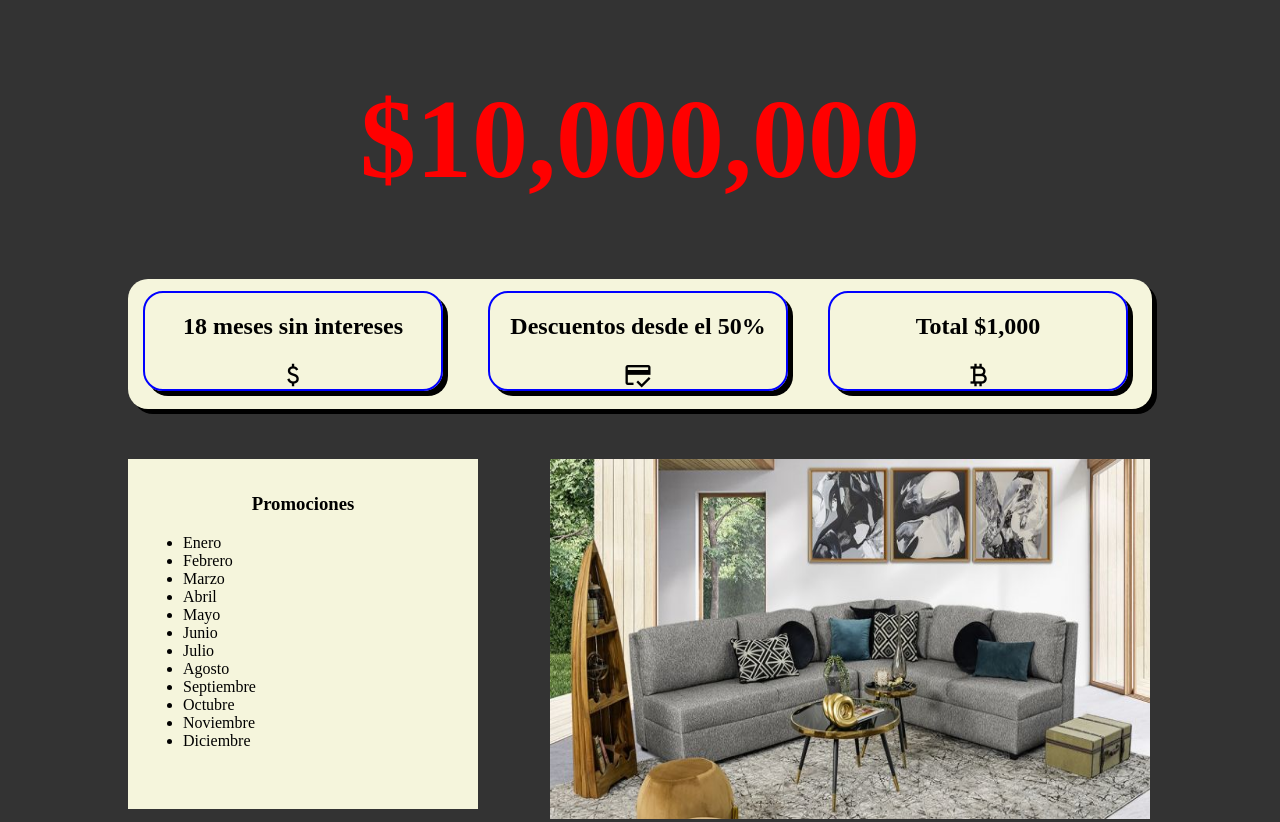
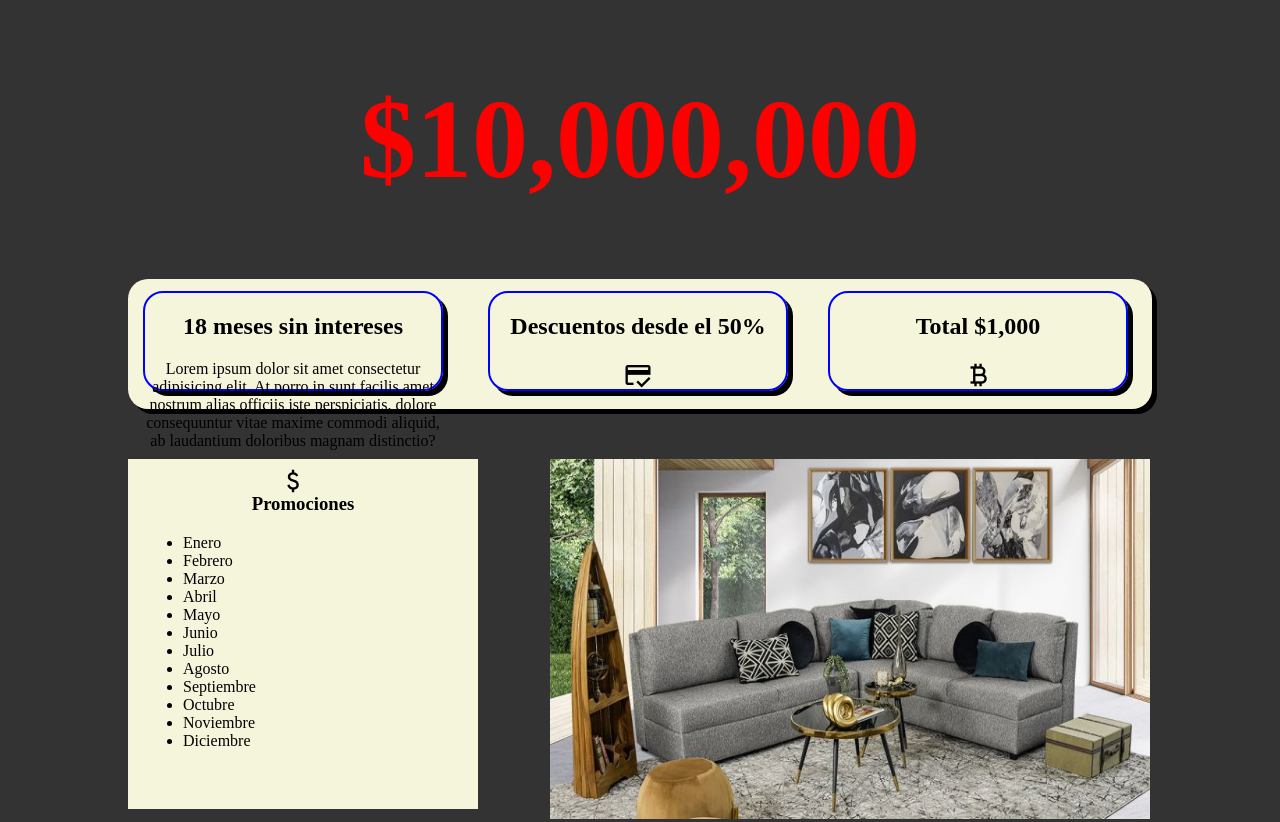
Before and after one commit to Ricardo1986-desarrollador/curso_html_2024, a plain HTML site: page ejercicio/eje.html in a window 1280 px wide. Shown: the top 822 px of the page. Drawn offline with nearby package versions, Linux system fonts and the light colour scheme.

Commit message:
nuevos cambios

```diff
--- a/ejercicio/eje.html
+++ b/ejercicio/eje.html
@@ -15,6 +15,7 @@
         <div class="container">
             <div class="box1">
                 <h2>18 meses sin intereses</h2>
+                <p>Lorem ipsum dolor sit amet consectetur adipisicing elit. At porro in sunt facilis amet nostrum alias officiis iste perspiciatis, dolore consequuntur vitae maxime commodi aliquid, ab laudantium doloribus magnam distinctio?</p>
                 <span class="material-symbols-outlined">
                     attach_money
                     </span>
```
